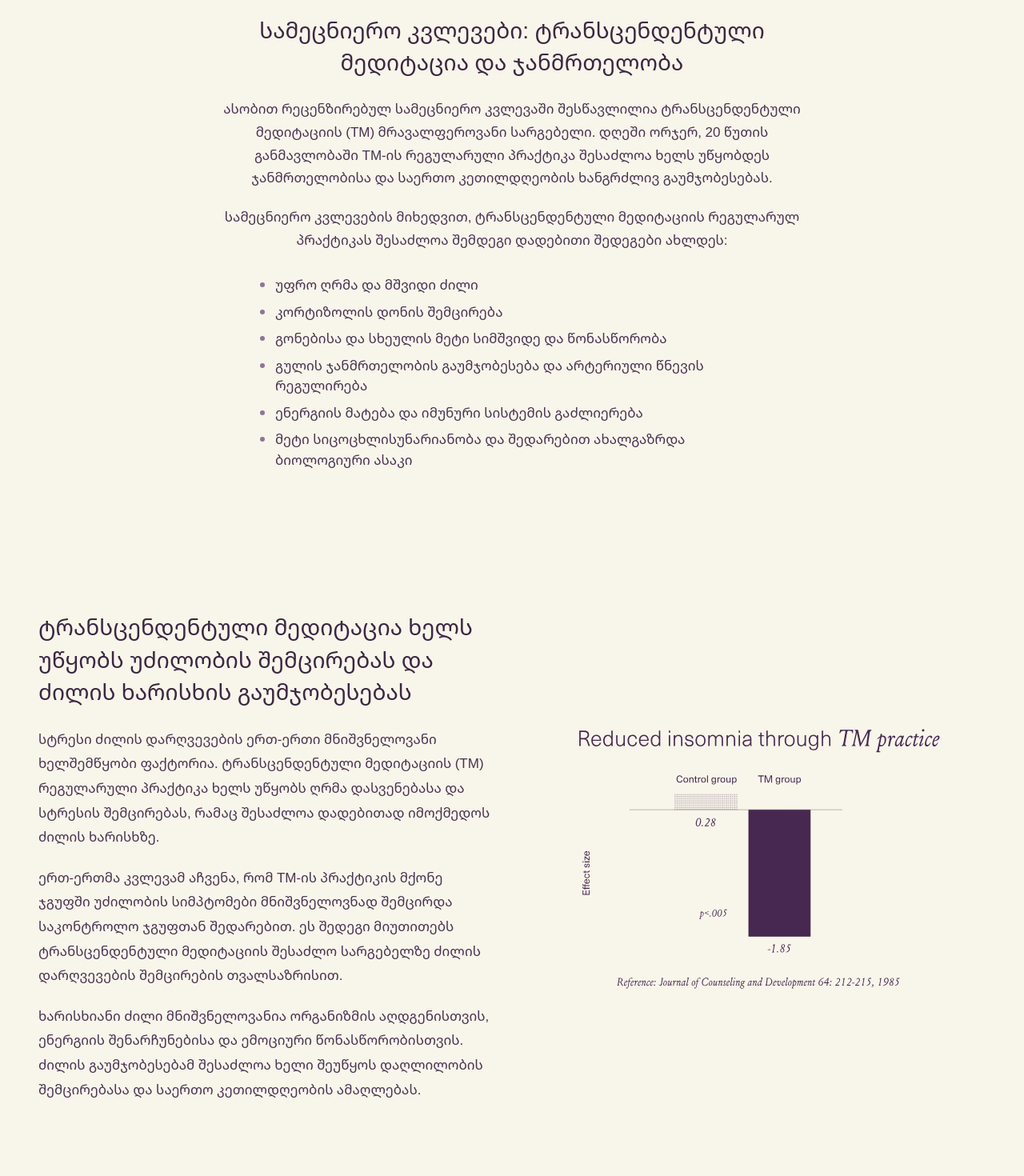
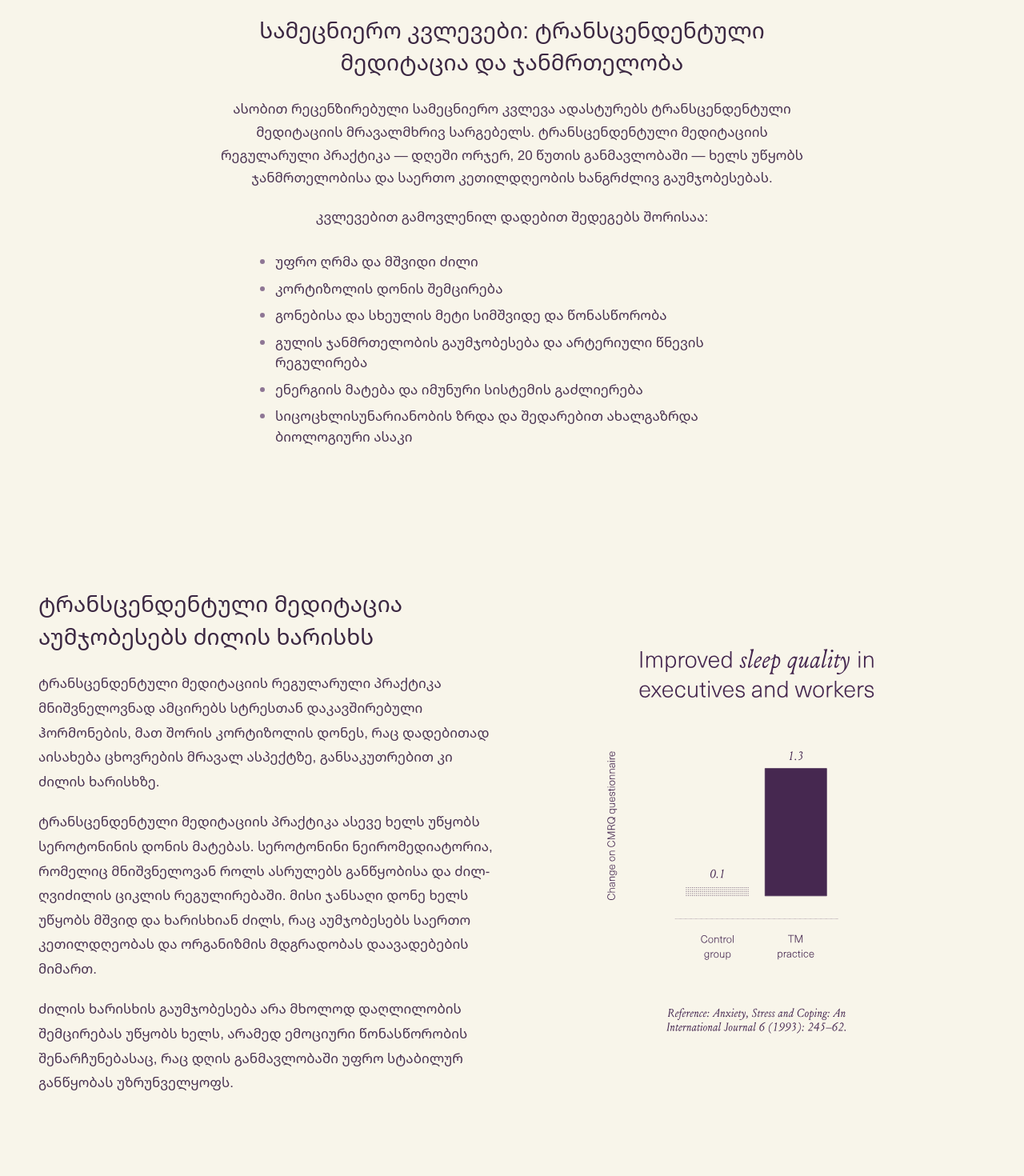
Before and after one commit to avtokakhiani/transcendental-meditation, a Next.js app in the folder apps/web/: page /health in a window 1280 px wide. Shown: the part 1060-2530 px from the top of the page at 80% size. Built offline with nearby package versions, Linux system fonts and the light colour scheme.

Commit message:
Add CSS styles for insomnia section chart layout

```diff
--- a/apps/web/src/app/(site)/benefits/page.tsx
+++ b/apps/web/src/app/(site)/benefits/page.tsx
@@ -157,7 +157,7 @@ export default function BenefitsPage() {
           <Link href="/#contact" className={styles.nextStepButton}>გაეცანით TM-ის კურსს</Link>
         </div>
       </section>
-      <ClosingCta background="benefits" />
+      <ClosingCta showLearnMore={false} />
     </article>
   );
 }
--- a/apps/web/src/app/(site)/brain-function/page.tsx
+++ b/apps/web/src/app/(site)/brain-function/page.tsx
@@ -57,7 +57,7 @@ export default function BrainFunctionPage() {
       <SelfEsteemSection />
       <DavidLynchTestimonial />
       <BrainResearchCarousel />
-      <ClosingCta background="benefits" />
+      <ClosingCta showLearnMore={false} />
     </article>
   );
 }
--- /dev/null
+++ b/apps/web/src/app/(site)/health/insomnia-section.module.css
@@ -0,0 +1,4 @@
+.chart.chart {
+  width: 100%;
+  max-width: 600px;
+}
--- a/apps/web/src/app/(site)/health/insomnia-section.tsx
+++ b/apps/web/src/app/(site)/health/insomnia-section.tsx
@@ -1,4 +1,5 @@
 import research from '@/components/research-layout.module.css';
+import styles from './insomnia-section.module.css';
 import science from '../blog/[slug]/what-is-tm-different.module.css';
 
 export function InsomniaSection() {
@@ -6,20 +7,20 @@ export function InsomniaSection() {
     <section aria-labelledby="insomnia-heading" className={research.section}>
       <div className={research.layout}>
         <div className={science.copy}>
-          <h2 id="insomnia-heading" className={science.heading}>ტრანსცენდენტული მედიტაცია ხელს უწყობს უძილობის შემცირებას და ძილის ხარისხის გაუმჯობესებას</h2>
+          <h2 id="insomnia-heading" className={science.heading}>ტრანსცენდენტული მედიტაცია აუმჯობესებს ძილის ხარისხს</h2>
           <div className={science.description}>
-            <p>სტრესი ძილის დარღვევების ერთ-ერთი მნიშვნელოვანი ხელშემწყობი ფაქტორია. ტრანსცენდენტული მედიტაციის (TM) რეგულარული პრაქტიკა ხელს უწყობს ღრმა დასვენებასა და სტრესის შემცირებას, რამაც შესაძლოა დადებითად იმოქმედოს ძილის ხარისხზე.</p>
-            <p>ერთ-ერთმა კვლევამ აჩვენა, რომ TM-ის პრაქტიკის მქონე ჯგუფში უძილობის სიმპტომები მნიშვნელოვნად შემცირდა საკონტროლო ჯგუფთან შედარებით. ეს შედეგი მიუთითებს ტრანსცენდენტული მედიტაციის შესაძლო სარგებელზე ძილის დარღვევების შემცირების თვალსაზრისით.</p>
-            <p>ხარისხიანი ძილი მნიშვნელოვანია ორგანიზმის აღდგენისთვის, ენერგიის შენარჩუნებისა და ემოციური წონასწორობისთვის. ძილის გაუმჯობესებამ შესაძლოა ხელი შეუწყოს დაღლილობის შემცირებასა და საერთო კეთილდღეობის ამაღლებას.</p>
+            <p>ტრანსცენდენტული მედიტაციის რეგულარული პრაქტიკა მნიშვნელოვნად ამცირებს სტრესთან დაკავშირებული ჰორმონების, მათ შორის კორტიზოლის დონეს, რაც დადებითად აისახება ცხოვრების მრავალ ასპექტზე, განსაკუთრებით კი ძილის ხარისხზე.</p>
+            <p>ტრანსცენდენტული მედიტაციის პრაქტიკა ასევე ხელს უწყობს სეროტონინის დონის მატებას. სეროტონინი ნეირომედიატორია, რომელიც მნიშვნელოვან როლს ასრულებს განწყობისა და ძილ-ღვიძილის ციკლის რეგულირებაში. მისი ჯანსაღი დონე ხელს უწყობს მშვიდ და ხარისხიან ძილს, რაც აუმჯობესებს საერთო კეთილდღეობას და ორგანიზმის მდგრადობას დაავადებების მიმართ.</p>
+            <p>ძილის ხარისხის გაუმჯობესება არა მხოლოდ დაღლილობის შემცირებას უწყობს ხელს, არამედ ემოციური წონასწორობის შენარჩუნებასაც, რაც დღის განმავლობაში უფრო სტაბილურ განწყობას უზრუნველყოფს.</p>
           </div>
         </div>
         <figure className={research.figure}>
           <img
-            src="/images/tm-insomnia-chart-en.svg"
-            width={1367}
-            height={998}
-            className={research.chart}
-            alt="ინგლისურენოვანი სამეცნიერო დიაგრამა: უძილობის შემცირება ტრანსცენდენტული მედიტაციის პრაქტიკის დროს, კვლევის მითითებით."
+            src="/images/tm-sleep-quality-chart-en.svg"
+            width={1815}
+            height={1539}
+            className={`${research.chart} ${styles.chart}`}
+            alt="ძილის ხარისხის გაუმჯობესება ხელმძღვანელებსა და თანამშრომლებში: საკონტროლო ჯგუფი — 0.1, ტრანსცენდენტული მედიტაციის ჯგუფი — 1.3; კვლევის მითითებით."
             loading="lazy"
           />
         </figure>
--- a/apps/web/src/app/(site)/health/page.tsx
+++ b/apps/web/src/app/(site)/health/page.tsx
@@ -33,16 +33,16 @@ export default function HealthPage() {
       </section>
       <section aria-label="შესავალი" className={introduction.continuation}>
         <div className={introduction.continuationCopy}>
-          <p>სტრესი უარყოფითად მოქმედებს ჩვენს ჯანმრთელობაზე და ხელს უწყობს უძილობის, მაღალი არტერიული წნევის, გულის დაავადებების, იმუნური სისტემის დასუსტებისა და მრავალი სხვა დარღვევის განვითარებას.</p>
-          <p>სტრესის შემცირებით ტრანსცენდენტული მედიტაციის (TM) ტექნიკა ხელს უწყობს ფიზიკური ჯანმრთელობის გაუმჯობესებას — გულის უკეთ ფუნქციონირებას, ხარისხიან ძილსა და ენერგიის მატებას.</p>
+          <p>სტრესი უარყოფითად მოქმედებს ჩვენს ჯანმრთელობაზე და ხელს უწყობს უძილობის, მაღალი არტერიული წნევის, გულის დაავადებების, იმუნური სისტემის დასუსტებისა და ჯანმრთელობის მრავალი სხვა პრობლემის განვითარებას.</p>
+          <p>სტრესის აღმოფხვრის გზით ტრანსცენდენტული მედიტაციის ტექნიკა აუმჯობესებს ფიზიკურ ჯანმრთელობას — ხელს უწყობს გულის უკეთ ფუნქციონირებას, ძილის ხარისხის გაუმჯობესებასა და ენერგიის მატებას.</p>
         </div>
       </section>
       <section aria-labelledby="health-research-heading" className={hero.research}>
         <div className={hero.researchContent}>
           <h2 id="health-research-heading" className={hero.researchHeading}>სამეცნიერო კვლევები: ტრანსცენდენტული მედიტაცია და ჯანმრთელობა</h2>
           <div className={hero.researchDescription}>
-            <p>ასობით რეცენზირებულ სამეცნიერო კვლევაში შესწავლილია ტრანსცენდენტული მედიტაციის (TM) მრავალფეროვანი სარგებელი. დღეში ორჯერ, 20 წუთის განმავლობაში TM-ის რეგულარული პრაქტიკა შესაძლოა ხელს უწყობდეს ჯანმრთელობისა და საერთო კეთილდღეობის ხანგრძლივ გაუმჯობესებას.</p>
-            <p>სამეცნიერო კვლევების მიხედვით, ტრანსცენდენტული მედიტაციის რეგულარულ პრაქტიკას შესაძლოა შემდეგი დადებითი შედეგები ახლდეს:</p>
+            <p>ასობით რეცენზირებული სამეცნიერო კვლევა ადასტურებს ტრანსცენდენტული მედიტაციის მრავალმხრივ სარგებელს. ტრანსცენდენტული მედიტაციის რეგულარული პრაქტიკა — დღეში ორჯერ, 20 წუთის განმავლობაში — ხელს უწყობს ჯანმრთელობისა და საერთო კეთილდღეობის ხანგრძლივ გაუმჯობესებას.</p>
+            <p>კვლევებით გამოვლენილ დადებით შედეგებს შორისაა:</p>
           </div>
           <ul className={`${hero.researchList} ${styles.researchList}`}>
             <li>უფრო ღრმა და მშვიდი ძილი</li>
@@ -50,7 +50,7 @@ export default function HealthPage() {
             <li>გონებისა და სხეულის მეტი სიმშვიდე და წონასწორობა</li>
             <li>გულის ჯანმრთელობის გაუმჯობესება და არტერიული წნევის რეგულირება</li>
             <li>ენერგიის მატება და იმუნური სისტემის გაძლიერება</li>
-            <li>მეტი სიცოცხლისუნარიანობა და შედარებით ახალგაზრდა ბიოლოგიური ასაკი</li>
+            <li>სიცოცხლისუნარიანობის ზრდა და შედარებით ახალგაზრდა ბიოლოგიური ასაკი</li>
           </ul>
         </div>
       </section>
@@ -59,7 +59,7 @@ export default function HealthPage() {
       <MedicalUtilizationSection />
       <BloodPressureSection />
       <HealthResearchCarousel />
-      <ClosingCta background="benefits" />
+      <ClosingCta showLearnMore={false} />
     </article>
   );
 }
--- a/apps/web/src/app/(site)/peace/page.tsx
+++ b/apps/web/src/app/(site)/peace/page.tsx
@@ -136,7 +136,7 @@ export default function PeacePage() {
         </div>
       </section>
       <PeaceResearchCarousel />
-      <ClosingCta background="benefits" />
+      <ClosingCta showLearnMore={false} />
     </article>
   );
 }
--- a/apps/web/src/app/(site)/relationships/page.tsx
+++ b/apps/web/src/app/(site)/relationships/page.tsx
@@ -56,7 +56,7 @@ export default function RelationshipsPage() {
       <WorkplaceRelationshipsSection />
       <CommunicationSection />
       <RelationshipsResearchCarousel />
-      <ClosingCta background="benefits" />
+      <ClosingCta showLearnMore={false} />
     </article>
   );
 }
--- a/apps/web/src/app/(site)/stress-and-anxiety/page.tsx
+++ b/apps/web/src/app/(site)/stress-and-anxiety/page.tsx
@@ -56,7 +56,7 @@ export default function StressAndAnxietyPage() {
       <CortisolSection />
       <PtsdSection />
       <ResearchCarousel />
-      <ClosingCta background="benefits" />
+      <ClosingCta showLearnMore={false} />
     </article>
   );
 }
```
Also changed, not shown: apps/web/src/components/landing/closing-cta.module.css (+11 -0 lines), apps/web/src/components/landing/closing-cta.tsx (+4 -4 lines), apps/web/public/images/tm-sleep-quality-chart-en.svg (added).
